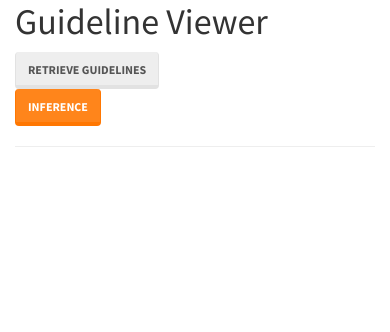
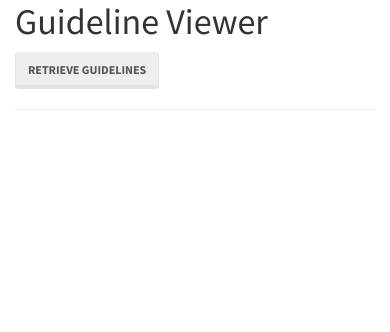
Before and after one commit to Data2Semantics/guidelines, a Flask app: page / in a window 390 px wide. Shown: the part 18-350 px from the top of the page. Run offline with Flask 2, Linux system fonts and the light colour scheme; some libraries are stand-ins or nearby versions.

Commit message:
Inference button no longer needed

```diff
--- a/src/app/static/guidelines.js
+++ b/src/app/static/guidelines.js
@@ -2,20 +2,20 @@ $( document ).ready(function() {
     $('#gl_list_row').hide();
     $('#rec_list_row').hide();
 
-    $('#inferenceButton').on('click',function(){
-        $('#inferenceButton').text("Working...");
-        $.get('/getinference',function(data){
-            console.log(data);
-
-            if (data['status'] == 'true') {
-                $('#inferenceButton').text('Success');
-            } else {
-                $('#inferenceButton').text('Something went wrong');
-            }
-
-            $('#inferenceButton').text(data['status']);
-        });
-    });
+    // $('#inferenceButton').on('click',function(){
+    //     $('#inferenceButton').text("Working...");
+    //     $.get('/getinference',function(data){
+    //         console.log(data);
+    //
+    //         if (data['status'] == 'true') {
+    //             $('#inferenceButton').text('Success');
+    //         } else {
+    //             $('#inferenceButton').text('Something went wrong');
+    //         }
+    //
+    //         $('#inferenceButton').text(data['status']);
+    //     });
+    // });
 
     $('#startButton').on('click',function(){
         $.get('/getguidelines',function(data){
--- a/src/app/templates/base.html
+++ b/src/app/templates/base.html
@@ -15,11 +15,8 @@
             </div>
         </div>
         <div class="row">
-            <div class='col-md-11'>
+            <div class='col-md-12'>
                 {% include 'guidelines.html' %}
-            </div>
-            <div class='col-md-1'>
-                {% include 'inference.html' %}
             </div>
 
         </div>
```
